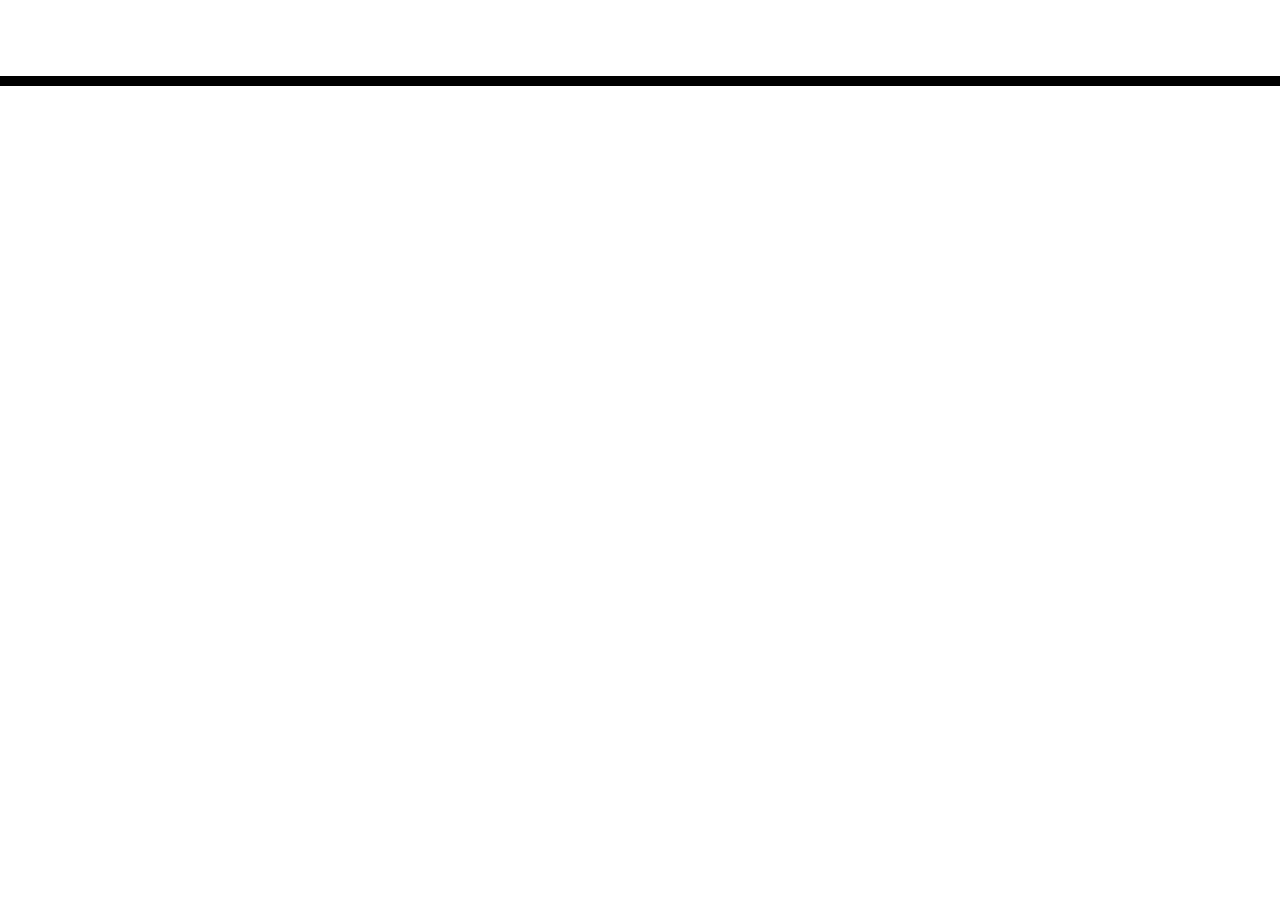
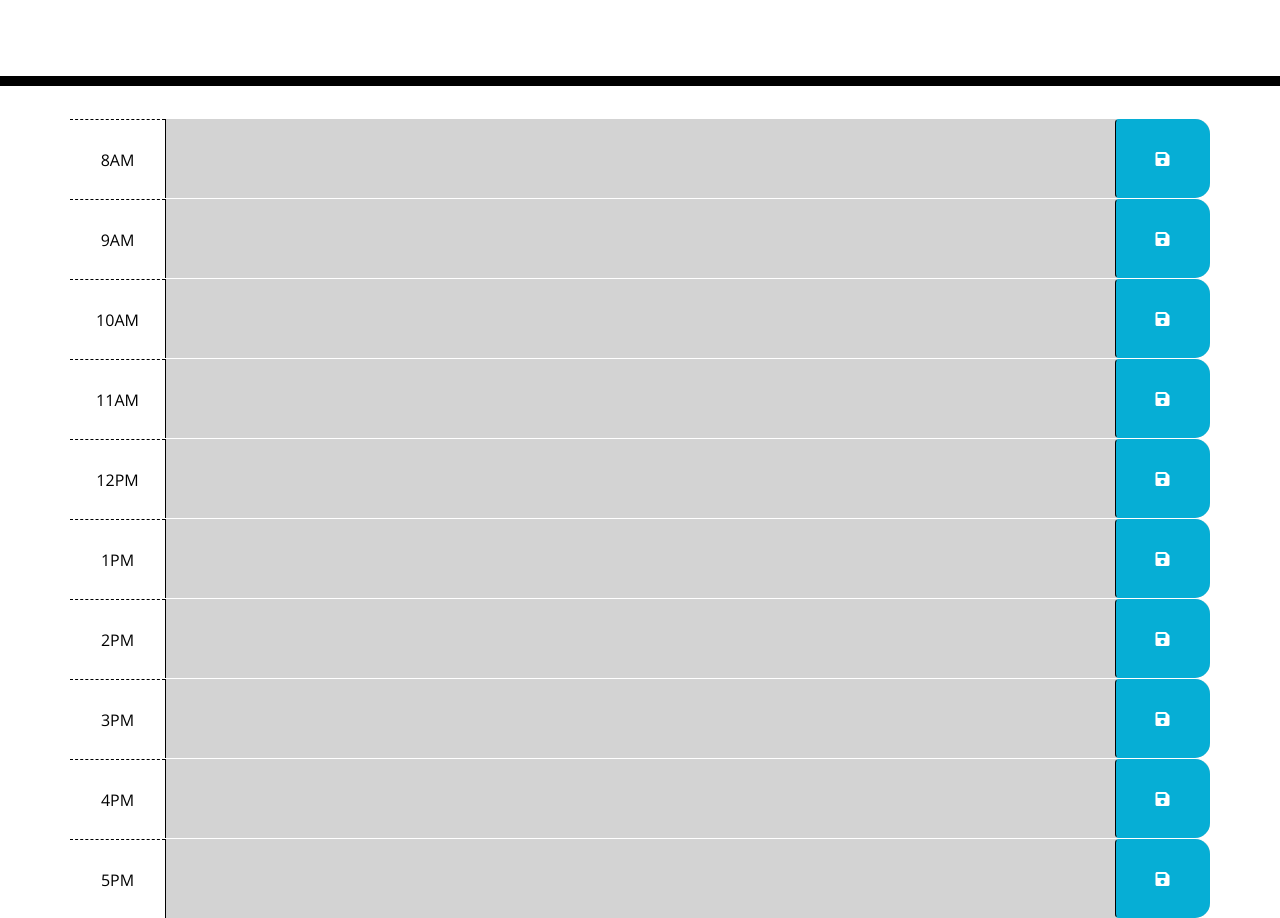
Before and after one commit to WmHHardgrove/module5challenge, a plain HTML site: page index.html in a window 1280 px wide. Shown: the part 182-1100 px from the top of the page. Before the commit the page ends 800 px from the top, so only its background shows below. Drawn offline with nearby package versions, Linux system fonts and the light colour scheme.

Commit message:
finished product

```diff
--- /dev/null
+++ b/assets/script.js
@@ -0,0 +1,55 @@
+
+//
+$(document).ready(function() {
+     $(".saveBtn").on("click", function() {
+        var value = $(this).siblings('.description').val();
+        var time = $(this).parent().attr('id');
+//sending click button data to local storage
+        localStorage.setItem(time, value);
+
+        $('.notification').addClass('show')
+
+        setTimeout(function() {
+            $('.notification').removeClass('show');
+
+        }, 5000);
+    })
+ //making the hours update to current time in the span of the day
+    function hourUpdate() {
+        var currentHour = moment().hours();
+
+        $('.time-block').each(function() {
+            var blockHour = parseInt($(this).attr('id').split('-')[1]);
+            if(blockHour < currentHour) {
+                $(this).addClass('past');
+            } else if(blockHour === currentHour) {
+                $(this).removeClass("past");
+                $(this).addClass("present")
+            } else{
+                $(this).removeClass("past");
+                $(this).removeClass("present");
+                $(this).addClass('future');
+            }
+
+        })
+    }
+   //running hour update function
+    hourUpdate()
+
+    var interval = setInterval(hourUpdate, 1500)
+
+    $('#hour-8 .description').val(localStorage.getItem('hour-8'))
+    $('#hour-9 .description').val(localStorage.getItem('hour-9'))
+    $('#hour-10 .description').val(localStorage.getItem('hour-10'))
+    $('#hour-11 .description').val(localStorage.getItem('hour-11'))
+    $('#hour-12 .description').val(localStorage.getItem('hour-12'))
+    $('#hour-13 .description').val(localStorage.getItem('hour-13'))
+    $('#hour-14 .description').val(localStorage.getItem('hour-14'))
+    $('#hour-15 .description').val(localStorage.getItem('hour-15'))
+    $('#hour-16 .description').val(localStorage.getItem('hour-16'))
+    $('#hour-17 .description').val(localStorage.getItem('hour-17'))
+
+    $('currentDay').text(moment().format('dddd,MMMM Do'));
+
+
+});
--- a/index.html
+++ b/index.html
@@ -1,38 +1,113 @@
 <!DOCTYPE html>
 <html lang="en">
+
 <head>
   <meta charset="UTF-8" />
   <meta name="viewport" content="width=device-width, initial-scale=1.0" />
   <meta http-equiv="X-UA-Compatible" content="ie=edge" />
-    <link
-      rel="stylesheet"
-      href="https://stackpath.bootstrapcdn.com/bootstrap/4.3.1/css/bootstrap.min.css"
-    />
-    <link
-      rel="stylesheet"
-      href="https://use.fontawesome.com/releases/v5.8.1/css/all.css"
-      integrity="sha384-50oBUHEmvpQ+1lW4y57PTFmhCaXp0ML5d60M1M7uH2+nqUivzIebhndOJK28anvf"
-      crossorigin="anonymous"
-    />
-    <link
-      href="https://fonts.googleapis.com/css?family=Open+Sans&display=swap"
-      rel="stylesheet"
-    />
-    <link rel="stylesheet" href="style.css" />
-    <title>Work Day Scheduler</title>
+  <link rel="stylesheet" href="https://stackpath.bootstrapcdn.com/bootstrap/4.3.1/css/bootstrap.min.css" />
+  <link rel="stylesheet" href="https://use.fontawesome.com/releases/v5.8.1/css/all.css"
+    integrity="sha384-50oBUHEmvpQ+1lW4y57PTFmhCaXp0ML5d60M1M7uH2+nqUivzIebhndOJK28anvf" crossorigin="anonymous" />
+  <link href="https://fonts.googleapis.com/css?family=Open+Sans&display=swap" rel="stylesheet" />
+  <link rel="stylesheet" href="./assets/style.css" />
+  <title>Bill's Super Day Planner</title>
 </head>
 
 <body>
   <header class="jumbotron">
-      <h1 class="display-3">Work Day Scheduler</h1>
+    <h1 class="display-3">Bill's Super Day Planner</h1>
     <p class="lead">A simple calendar app for scheduling your work day</p>
     <p id="currentDay" class="lead"></p>
   </header>
   <div class="container">
-      <!-- Timeblocks go here -->
+    <!-- Timeblocks go here   Create the slot for and hour then replicate and change the id to the appropriate hour and the text to match-->
+    <div id="hour-8" class="row time-block">
+      <div class="col-md-1 hour">
+          8AM
       </div>
+      <textarea class="col-md-10 description"></textarea>
+      <button class="btn saveBtn col-md-1"><i class="fas fa-save"></i></button>
+    </div>
+
+    <div id="hour-9" class="row time-block">
+      <div class="col-md-1 hour">
+          9AM
+      </div>
+      <textarea class="col-md-10 description"></textarea>
+      <button class="btn saveBtn col-md-1"><i class="fas fa-save"></i></button>
+    </div>
+
+    <div id="hour-10" class="row time-block">
+      <div class="col-md-1 hour">
+          10AM
+      </div>
+      <textarea class="col-md-10 description"></textarea>
+      <button class="btn saveBtn col-md-1"><i class="fas fa-save"></i></button>
+    </div>
+
+    <div id="hour-11" class="row time-block">
+      <div class="col-md-1 hour">
+          11AM
+      </div>
+      <textarea class="col-md-10 description"></textarea>
+      <button class="btn saveBtn col-md-1"><i class="fas fa-save"></i></button>
+    </div>
+
+    <div id="hour-12" class="row time-block">
+      <div class="col-md-1 hour">
+          12PM
+      </div>
+      <textarea class="col-md-10 description"></textarea>
+      <button class="btn saveBtn col-md-1"><i class="fas fa-save"></i></button>
+    </div>
+
+    <div id="hour-13" class="row time-block">
+      <div class="col-md-1 hour">
+          1PM
+      </div>
+      <textarea class="col-md-10 description"></textarea>
+      <button class="btn saveBtn col-md-1"><i class="fas fa-save"></i></button>
+    </div>
+
+    <div id="hour-14" class="row time-block">
+      <div class="col-md-1 hour">
+          2PM
+      </div>
+      <textarea class="col-md-10 description"></textarea>
+      <button class="btn saveBtn col-md-1"><i class="fas fa-save"></i></button>
+    </div>
+
+    <div id="hour-15" class="row time-block">
+      <div class="col-md-1 hour">
+          3PM
+      </div>
+      <textarea class="col-md-10 description"></textarea>
+      <button class="btn saveBtn col-md-1"><i class="fas fa-save"></i></button>
+    </div>
+
+    <div id="hour-16" class="row time-block">
+      <div class="col-md-1 hour">
+          4PM
+      </div>
+      <textarea class="col-md-10 description"></textarea>
+      <button class="btn saveBtn col-md-1"><i class="fas fa-save"></i></button>
+    </div>
+
+    <div id="hour-17" class="row time-block">
+      <div class="col-md-1 hour">
+          5PM
+      </div>
+      <textarea class="col-md-10 description"></textarea>
+      <button class="btn saveBtn col-md-1"><i class="fas fa-save"></i></button>
+    </div>
+</div>
+
+
+
 
   <script src="https://cdnjs.cloudflare.com/ajax/libs/jquery/3.2.1/jquery.min.js"></script>
   <script src="https://cdnjs.cloudflare.com/ajax/libs/moment.js/2.24.0/moment.min.js"></script>
+  <script src="./assets/script.js"></script>
 </body>
+
 </html>
```
Also changed, not shown: assets/style.css (renamed from style.css), 1 other file. Lines whose indentation alone changed are shown as unchanged.
